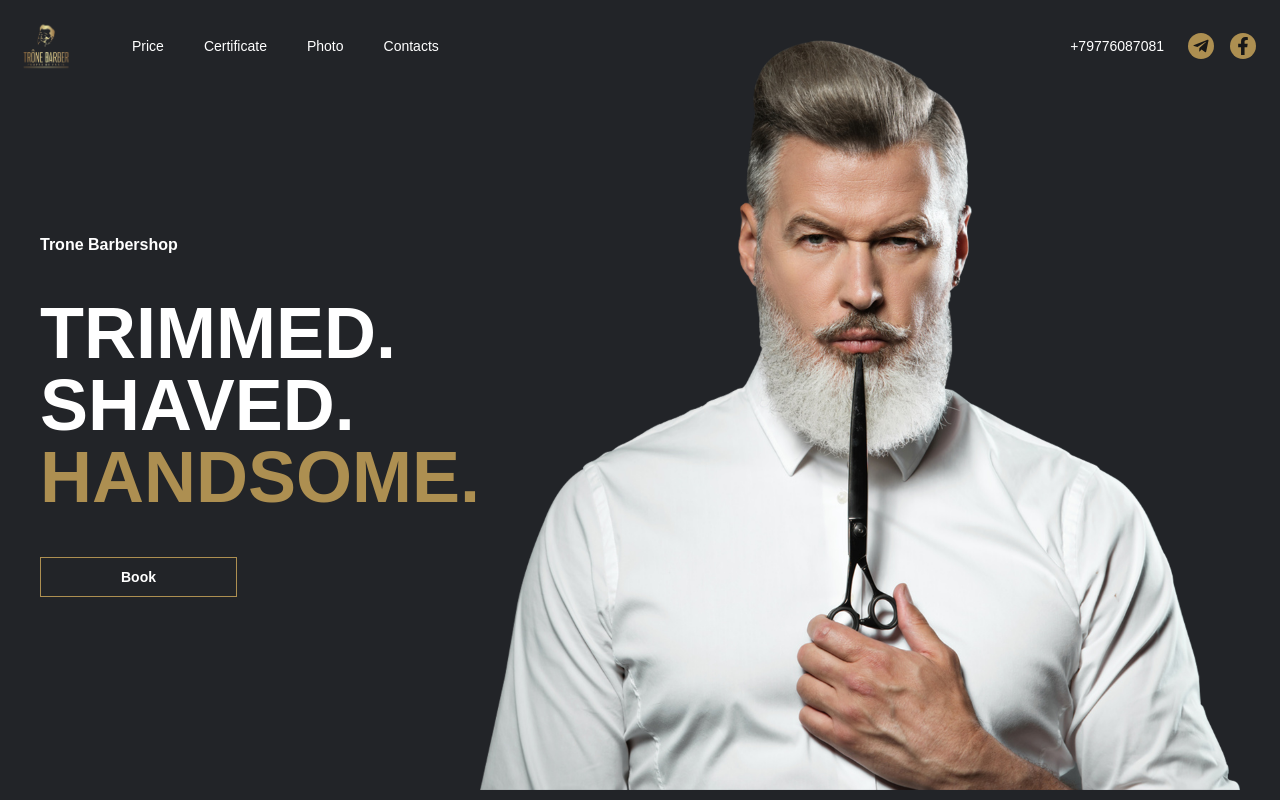
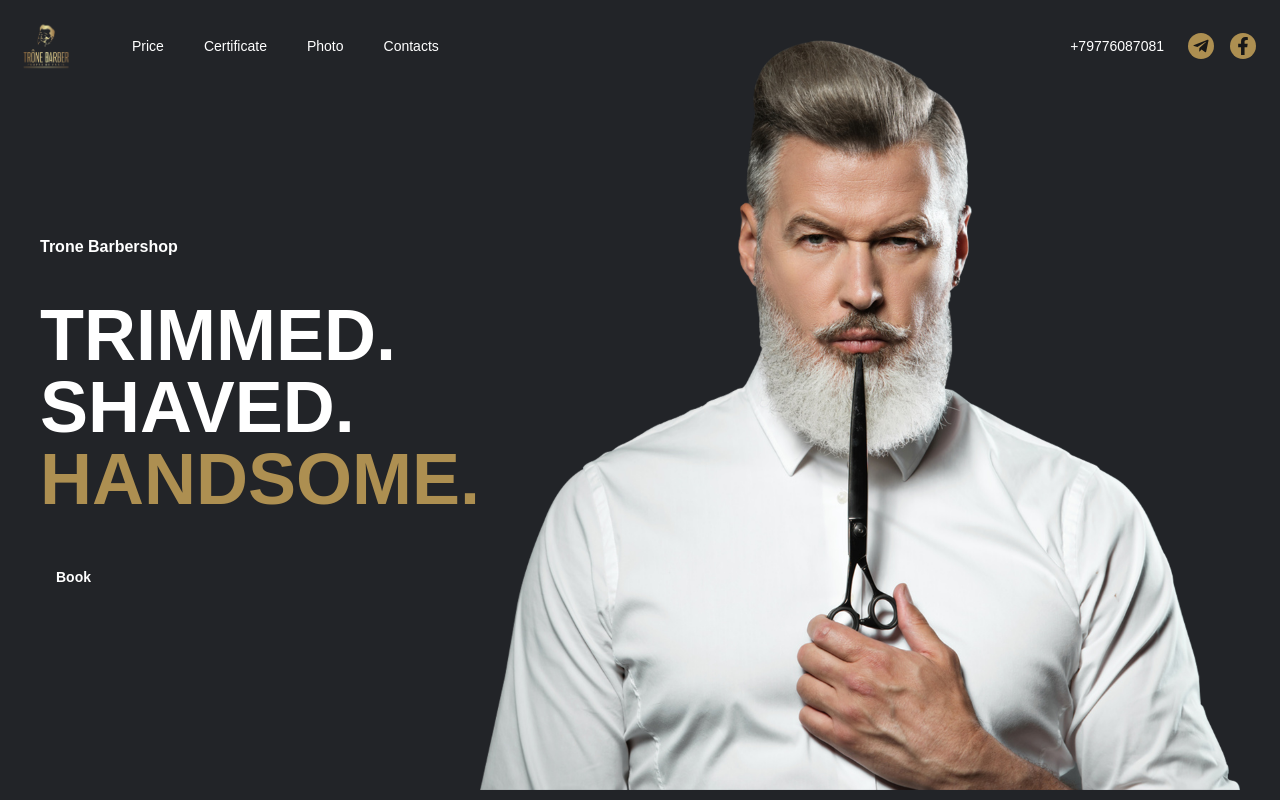
Before and after one commit to TheDude-dev/Barbershop, a Next.js app: page / in a window 1280 px wide. Shown: the top 800 px of the page. Built offline with nearby package versions, Linux system fonts and the light colour scheme.

Commit message:
refactor: update button

```diff
--- a/src/components/home/Contacts.tsx
+++ b/src/components/home/Contacts.tsx
@@ -8,7 +8,7 @@
 
 const Contacts : React.FC = () => {
 
-      return(<section className="bg-popular px-20 py-20">
+      return(<section className="bg-popular px-20 py-20 items-center">
         <div className="text-white mb-6 text-7xl place-items-center font-medium">
           <div className="mt-10">
           <Image
@@ -23,7 +23,7 @@
         <div className="text-white text-1xl place-items-center font-light">
             <h2> Every client leaves happy with a fresh haircut</h2>
         </div>
-        <div className="mt-8 px-10 py-10 flex items-center justify-between">
+        <div className="mt-8 px-10 py-10 flex flex-row items-center justify-between">
             <div className="flex flex-row items-center space-x-4 text-white ">
               <div className="space-y-8">
                 <p className="text-golden">
--- a/src/components/ui/button.tsx
+++ b/src/components/ui/button.tsx
@@ -19,12 +19,11 @@
           "bg-secondary text-secondary-foreground shadow-sm hover:bg-secondary/80",
         ghost: "hover:bg-accent hover:text-accent-foreground",
         link: "text-primary underline-offset-4 hover:underline",
-        book: "bg-grayish border border-golden hover:bg-golden"
       },
       size: {
-        default: "h-10 rounded-none px-20 py-4",
-        sm: "h-8 rounded-none px-3 text-xs",
-        lg: "h-10 rounded-none px-8",
+        default: "h-9 px-4 py-2",
+        sm: "h-8 rounded-md px-3 text-xs",
+        lg: "h-10 rounded-md px-8",
         icon: "h-9 w-9",
       },
     },
```
